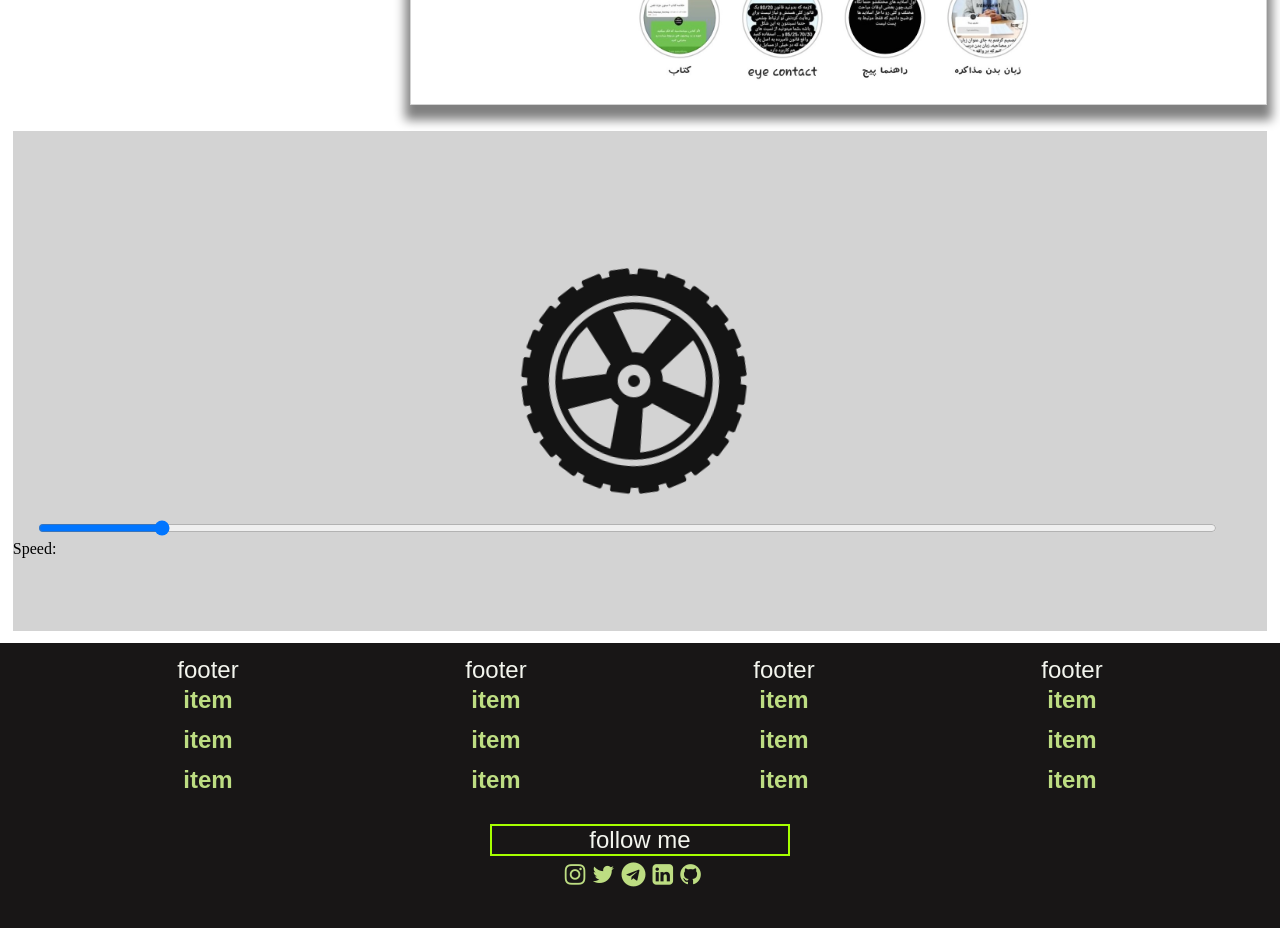
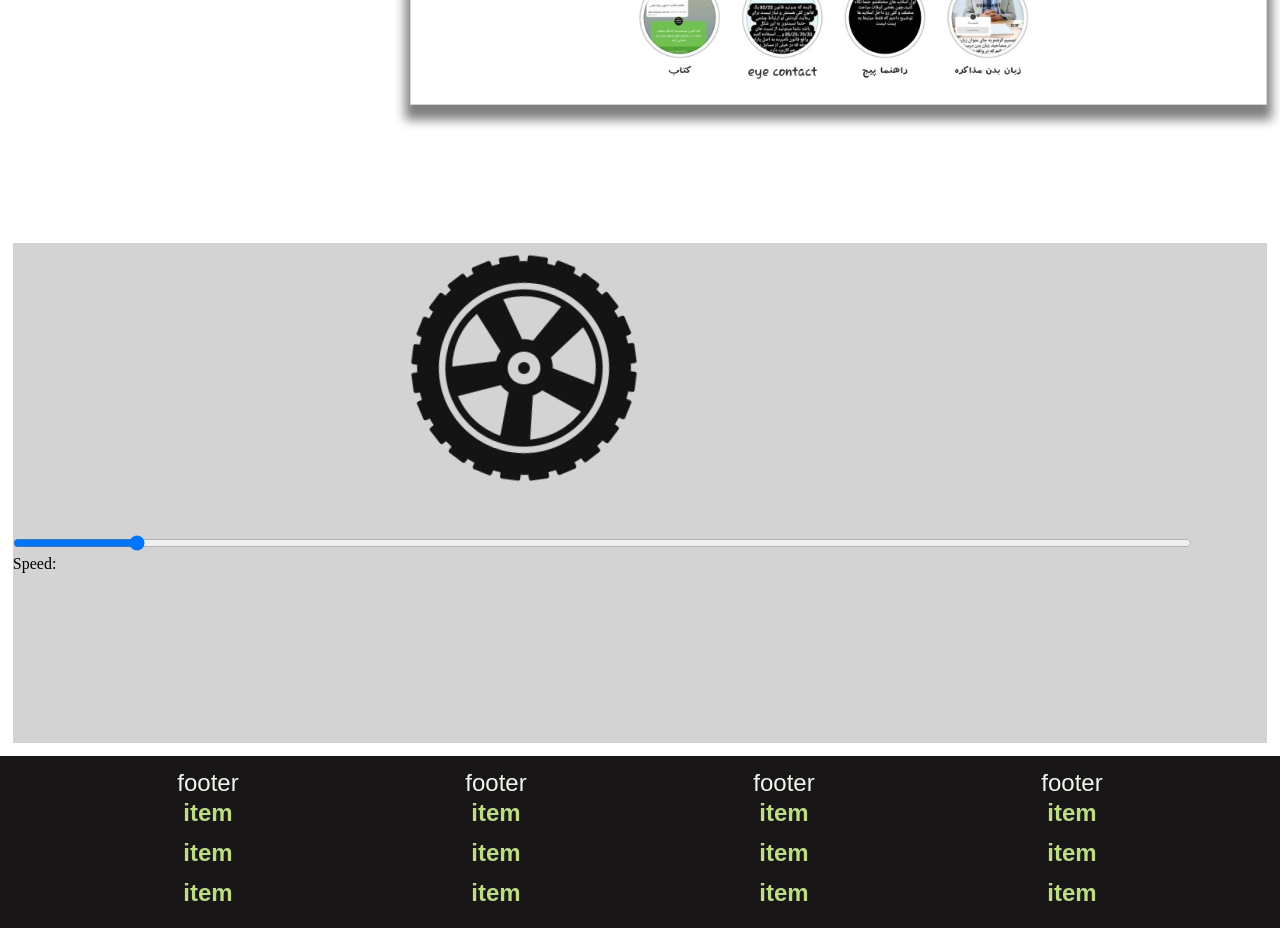
Before and after one commit to deDg0d/html-simple, a plain HTML site: page index.html in a window 1280 px wide. Shown: the part 2000-2928 px from the top of the page. Drawn offline with Linux system fonts and the light colour scheme.

Commit message:
layout fixed

```diff
--- a/index.css
+++ b/index.css
@@ -354,9 +354,9 @@ background-color:#84af4c;
   }
  .speed-meter{
    position: relative;
-   width:33%;
-   margin:0% 33% 0% 33%;
-   padding-top:10%;
+   width:20%;
+   margin:10% 50% 2% 30%;
+
    text-align: center;
  }
 .speed-meter .tire{
@@ -392,6 +392,7 @@ animation-timing-function: linear;
    to{transform: translateX(-200px);}
  }
  .slider{
-  margin: 10px 2% 0 2%;
+  margin-top: 1%;
+
    width:94%;
  }
--- a/index.html
+++ b/index.html
@@ -109,10 +109,10 @@
         </div>
 
     </div>
-    <div class="speed-slider">
+
         <input oninput="slider()" step='10' type='range' min='0' max='100' value='10' id='slider' class='slider'>
     <p>Speed:<span id='slider-output'></span></p>
-    </div>
+
 
 <div id='scrape'>
 </div>
```
